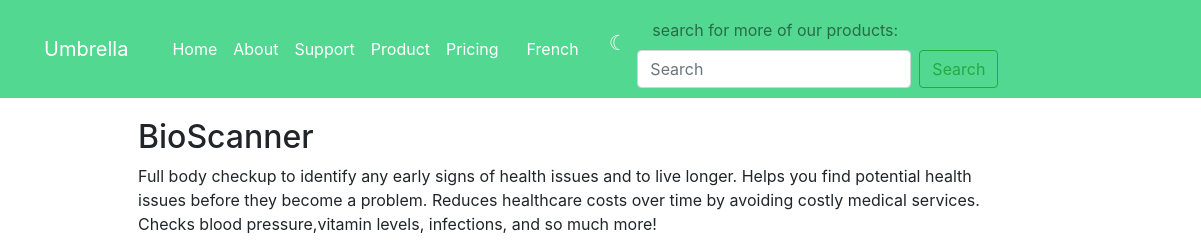
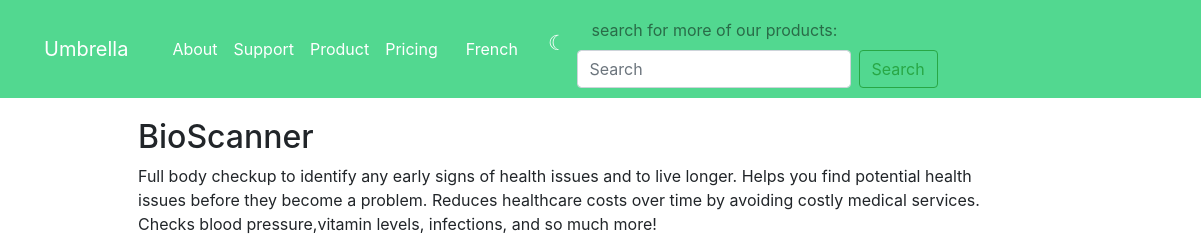
Before and after one commit to umbrellaHack/bioscanner, a plain HTML site: page product.html in a window 1280 px wide. Shown: the top 249 px of the page, 79-1280 px from the left. Drawn offline with nearby package versions, Linux system fonts and the light colour scheme.

Commit message:
Update product.html

```diff
--- a/product.html
+++ b/product.html
@@ -33,9 +33,6 @@
 
         <div class="collapse navbar-collapse" id="navbarSupportedContent">
             <ul class="navbar-nav mr-auto">
-                <li class="nav-item active">
-                    <a class="nav-link" href="/">Home <span class="sr-only">(current)</span></a>
-                </li>
                 <li class="nav-item">
                     <a class="nav-link" href="about.html">About</a>
                 </li>
```
